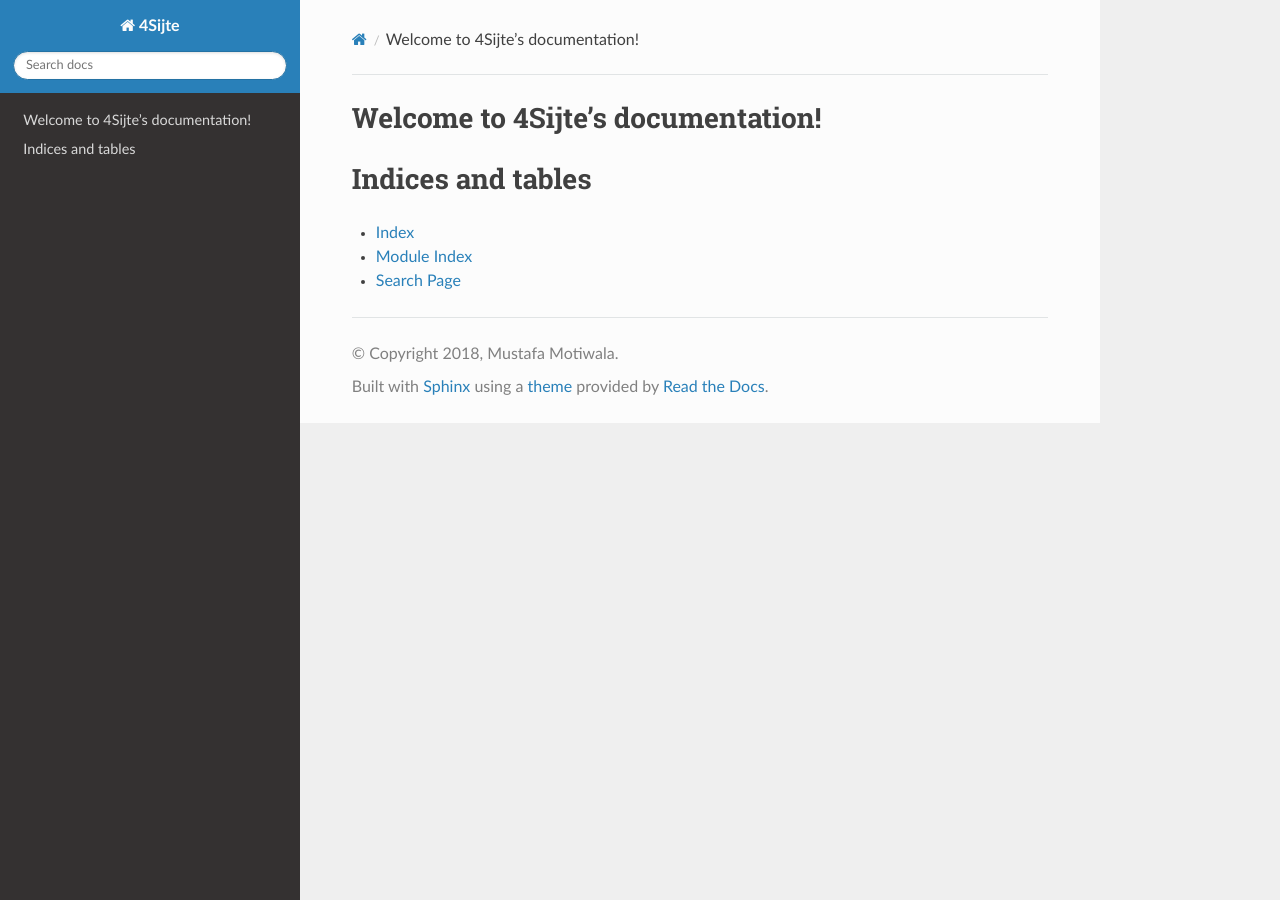
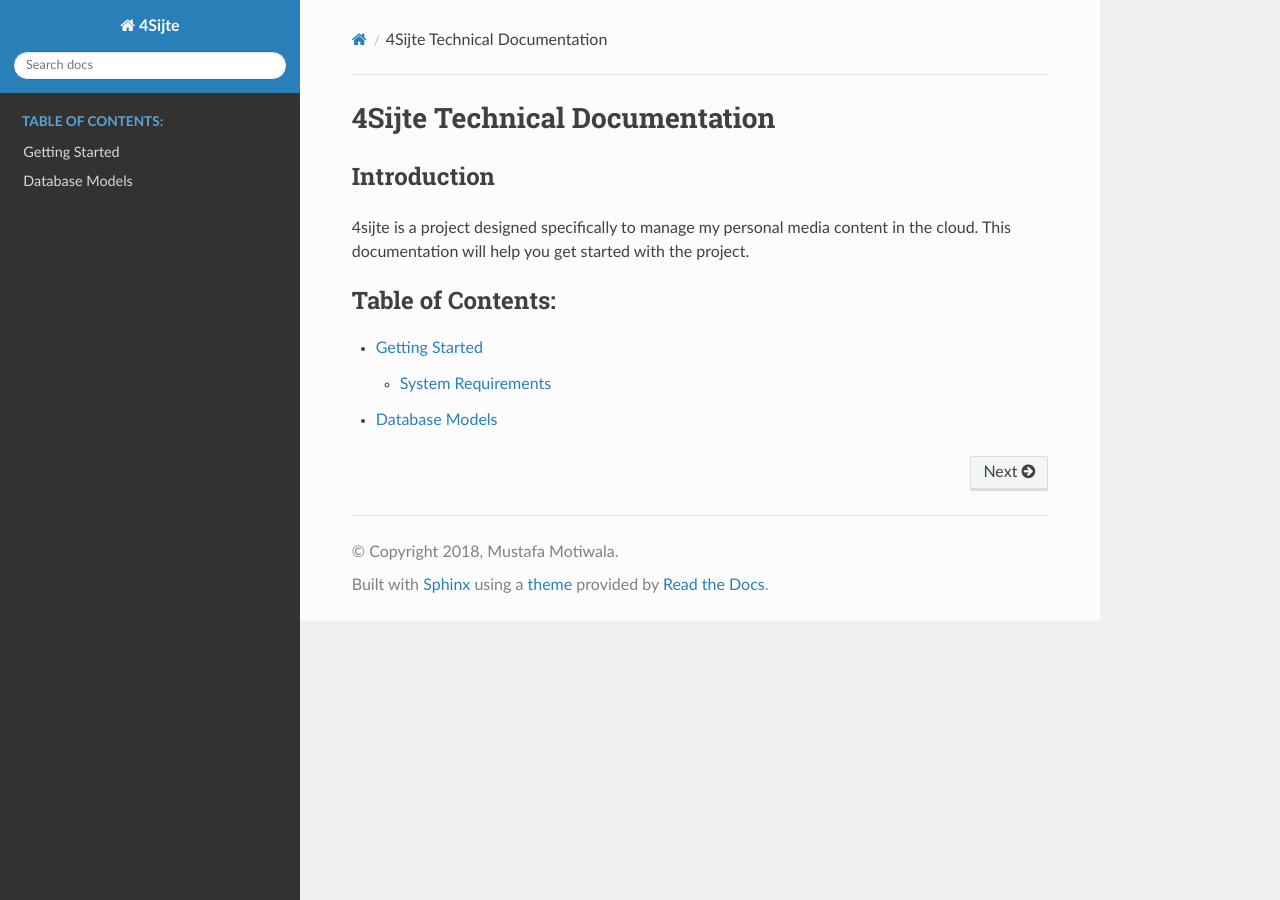
Before and after one commit to mustafamotiwala/4sijte, a Sphinx documentation site: the page built from docs/source/index.rst, in a window 1280 px wide. Built offline with Sphinx 7.4.7 and the Read the Docs theme 2.0.0, drawn with Linux system fonts in a browser that asks for light colours; formulas are drawn with MathJax 3.

Commit message:
Added bit more docs

```diff
--- /dev/null
+++ b/docs/source/database.rst
@@ -0,0 +1,3 @@
+###############
+Database Models
+###############
--- a/docs/source/index.rst
+++ b/docs/source/index.rst
@@ -3,18 +3,25 @@
    You can adapt this file completely to your liking, but it should at least
    contain the root `toctree` directive.
 
-Welcome to 4Sijte's documentation!
+4Sijte Technical Documentation
 ==================================
+
+############
+Introduction
+############
+4sijte is a project designed specifically to manage my personal media content in the cloud. This documentation
+will help you get started with the project.
 
 .. toctree::
    :maxdepth: 2
-   :caption: Contents:
+   :caption: Table of Contents:
 
+   getting-started
+   database
+..
+   Indices and tables
+   ==================
 
-
-Indices and tables
-==================
-
-* :ref:`genindex`
-* :ref:`modindex`
-* :ref:`search`
+   * :ref:`genindex`
+   * :ref:`modindex`
+   * :ref:`search`
```
Also changed, not shown: docs/source/getting-started.rst (added, +14 -0 lines), 2 other files.
